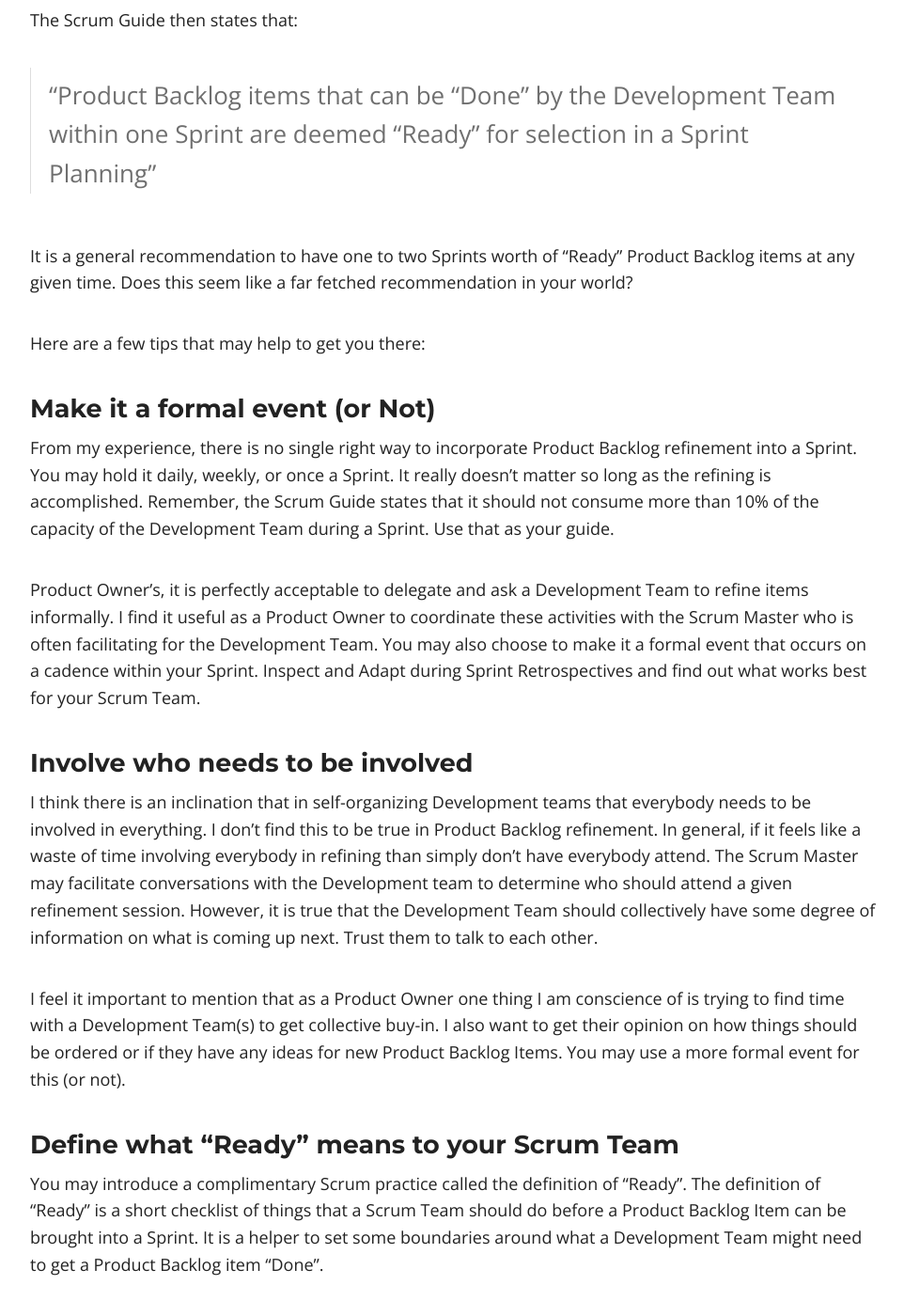
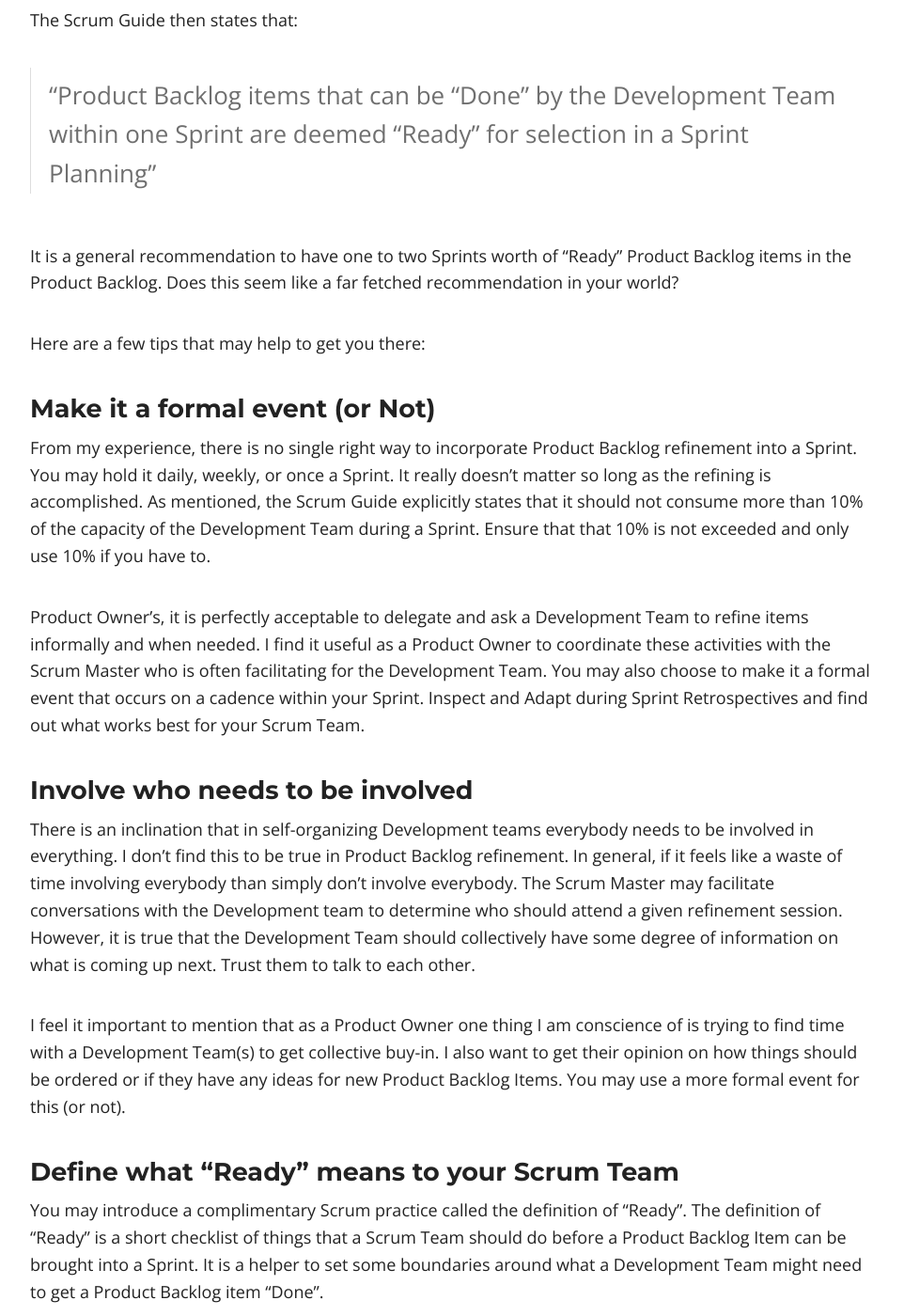
Before and after one commit to agiletodd/agiletodd.github.io, a Jekyll site: the page built from _posts/Scrum-framework/2017-28-03-Optimizing-Product-Backlog-Refinement.md, in a window 1280 px wide and 1400 px high, scrolled down 1442 px. Shown: the whole window at 94% size, without its empty margins (158-1120 px from the left). Built offline with Jekyll 4.4.1, drawn with Linux system fonts in a browser that asks for light colours; nearby versions of some CDN libraries; comment, search, counter and statistics services are not loaded; some of the changed text lies outside the part shown.

Commit message:
Optimizing PBL Refinement

```diff
--- a/_posts/Scrum-framework/2017-28-03-Optimizing-Product-Backlog-Refinement.md
+++ b/_posts/Scrum-framework/2017-28-03-Optimizing-Product-Backlog-Refinement.md
@@ -16,7 +16,7 @@
 ---
 
 [//]: # (Situation)
-I've recently been involved with several Scrum Teams that are struggling to have the right level of detail in their Product Backlog items. Some symptoms are: difficult Sprint Planning sessions, a massive (or very small) Product Backlog, or a lack of direction during a Sprint. It is important to note that Product Backlog refinement is not a formal event in Scrum. However, it is an important activity that takes place and may drastically vary in implementation by team.
+I've recently been involved with several Scrum Teams that are struggling to have the right level of detail in their Product Backlog items. Some symptoms: difficult Sprint Planning sessions, a massive (or very small) Product Backlog, or a lack of understanding during a Sprint. It is important to note that Product Backlog refinement is not a formal event in Scrum. It is, however, an important activity but the implementation may drastically vary by team.
 
 The Scrum Guide defines Product Backlog refinement as:
 
@@ -28,17 +28,17 @@
 
 [//]: # (Complication)
 [//]: # (Question)
-It is a general recommendation to have one to two Sprints worth of "Ready" Product Backlog items at any given time. Does this seem like a far fetched recommendation in your world?
+It is a general recommendation to have one to two Sprints worth of "Ready" Product Backlog items in the Product Backlog. Does this seem like a far fetched recommendation in your world?
 
 Here are a few tips that may help to get you there:
 
 ### Make it a formal event (or Not)
-From my experience, there is no single right way to incorporate Product Backlog refinement into a Sprint. You may hold it daily, weekly, or once a Sprint. It really doesn't matter so long as the refining is accomplished. Remember, the Scrum Guide states that it should not consume more than 10% of the capacity of the Development Team during a Sprint. Use that as your guide.
+From my experience, there is no single right way to incorporate Product Backlog refinement into a Sprint. You may hold it daily, weekly, or once a Sprint. It really doesn't matter so long as the refining is accomplished. As mentioned, the Scrum Guide explicitly states that it should not consume more than 10% of the capacity of the Development Team during a Sprint. Ensure that that 10% is not exceeded and only use 10% if you have to.
 
-Product Owner's, it is perfectly acceptable to delegate and ask a Development Team to refine items informally. I find it useful as a Product Owner to coordinate these activities with the Scrum Master who is often facilitating for the Development Team. You may also choose to make it a formal event that occurs on a cadence within your Sprint. Inspect and Adapt during Sprint Retrospectives and find out what works best for your Scrum Team.
+Product Owner's, it is perfectly acceptable to delegate and ask a Development Team to refine items informally and when needed. I find it useful as a Product Owner to coordinate these activities with the Scrum Master who is often facilitating for the Development Team. You may also choose to make it a formal event that occurs on a cadence within your Sprint. Inspect and Adapt during Sprint Retrospectives and find out what works best for your Scrum Team.
 
 ### Involve who needs to be involved
-I think there is an inclination that in self-organizing Development teams that everybody needs to be involved in everything. I don't find this to be true in Product Backlog refinement. In general, if it feels like a waste of time involving everybody in refining than simply don't have everybody attend. The Scrum Master may facilitate conversations with the Development team to determine who should attend a given refinement session. However, it is true that the Development Team should collectively have some degree of information on what is coming up next. Trust them to talk to each other.
+There is an inclination that in self-organizing Development teams everybody needs to be involved in everything. I don't find this to be true in Product Backlog refinement. In general, if it feels like a waste of time involving everybody than simply don't involve everybody. The Scrum Master may facilitate conversations with the Development team to determine who should attend a given refinement session. However, it is true that the Development Team should collectively have some degree of information on what is coming up next. Trust them to talk to each other.
 
 I feel it important to mention that as a Product Owner one thing I am conscience of is trying to find time with a Development Team(s) to get collective buy-in. I also want to get their opinion on how things should be ordered or if they have any ideas for new Product Backlog Items. You may use a more formal event for this (or not).
 
@@ -48,16 +48,16 @@
 Be careful that this does not become a strict contract between the Development Team and the Product Owner. The Development Team serves the Product Owner. If the Product Owner comes to Sprint Planning with a very high value Product Backlog item that doesn't meet the "Ready" criteria it shouldn't matter.
 
 ### Estimate when you have to
-Estimates serve two purposes: for the Development Team in Sprint Planning when determining how much to bring into a Sprint and for the Product Owner when they are comprising or maintaining a release plan. If neither of these are concerns at the moment estimate when you have to not just because. The later you estimate the more accurate your estimate will be. Although one could argue an accurate estimate is impossible and a waste of time when working in a complex profession like software development.
+Estimates serve two purposes: for the Development Team in Sprint Planning when determining how much to bring into a Sprint and for the Product Owner when they are comprising or maintaining a release plan. If neither of these are concerns at the moment estimate when you have to not just because you feel obligated. The later you estimate the more accurate your estimate will be. One could argue an accurate estimate is impossible and a waste of time when working in a complex profession like software development but we will save that discussion for another day.
 
 ### Don't get too far ahead
-If you are refining Product Backlog items that will be worked on by the Development Team several months in advance stop because it's a waste of your time. Requirements are often one of the most unstable aspects of software development. It is very difficult to accurately capture a customer requirement regardless of the format you are using or the effort you put into it.
+If you are refining Product Backlog items that will be worked on by the Development Team several months in advance, stop because it's a waste of your time. Requirements are often one of the most unstable aspects of software development. It is very difficult to accurately capture a customer requirement regardless of the format you are using or the effort you put into it.
 
 A Product Backlog with stale items means you wasted time creating requirements that are no longer relevant. Stick to one to two Sprints worth of "Ready" items on the Product Backlog. Likewise, don't assume that every aspect of a Product Backlog item needs to be explicitly defined. Allow for some room to have conversations about the implementation during a Sprint.
 
 [//]: # (Conclusion)
 
 ### Conclusion
-There is no single way to define Product Backlog refinement generically in Scrum. It is an excellent topic to discuss in a Sprint Retrospective so that you are inspecting and adapting the approach. Try to make it a formal event (or Not), involve who needs to be involved, define what "Ready" means to your Scrum Team, estimate when you have to, and try not to get too far ahead
+There is no single way to define Product Backlog refinement generically in Scrum. It is an excellent topic to discuss in a Sprint Retrospective so that you are inspecting and adapting the approach. Try to make it a formal event (or Not), involve who needs to be involved, define what "Ready" means to your Scrum Team, estimate when you have to, and try not to get too far ahead.
 
 Reference: [Scrum Guide](http://scrumguides.org/scrum-guide.html)
```
